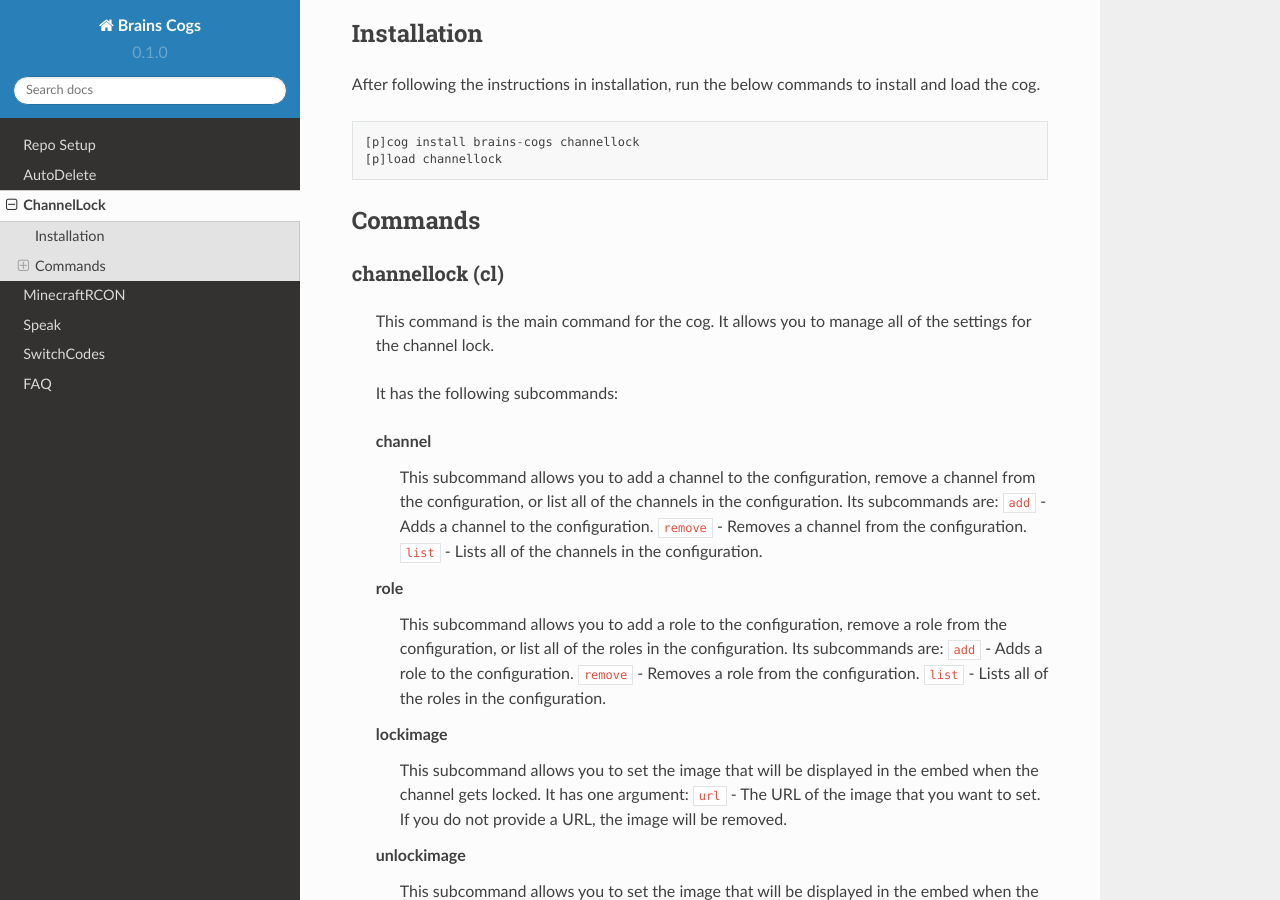
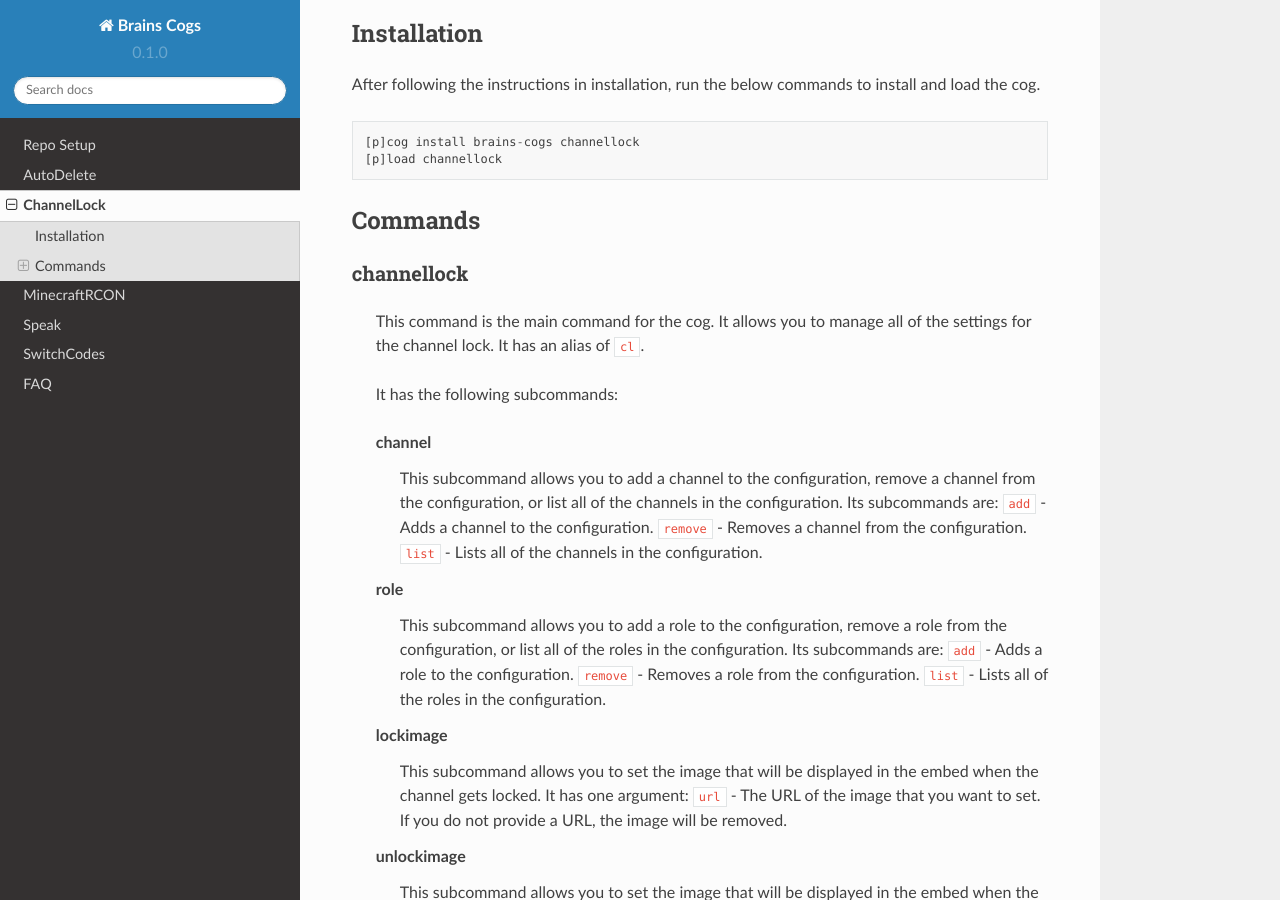
Before and after one commit to jscarfo11/BrainsCogs, a Sphinx documentation site: the page built from docs/source/ChannelLock.rst, in a window 1280 px wide and 900 px high, scrolled down 388 px. Built offline with Sphinx 7.4.7 and the Read the Docs theme 2.0.0, drawn with Linux system fonts in a browser that asks for light colours.

Commit message:
Update alias documentation.

```diff
--- a/docs/source/ChannelLock.rst
+++ b/docs/source/ChannelLock.rst
@@ -20,10 +20,10 @@ After following the instructions in :doc:`installation`, run the below commands
 Commands
 --------
 ^^^^^^^
-channellock (cl)
+channellock
 ^^^^^^^
 
-    This command is the main command for the cog. It allows you to manage all of the settings for the channel lock.
+    This command is the main command for the cog. It allows you to manage all of the settings for the channel lock. It has an alias of ``cl``.
 
     It has the following subcommands:
 
```
